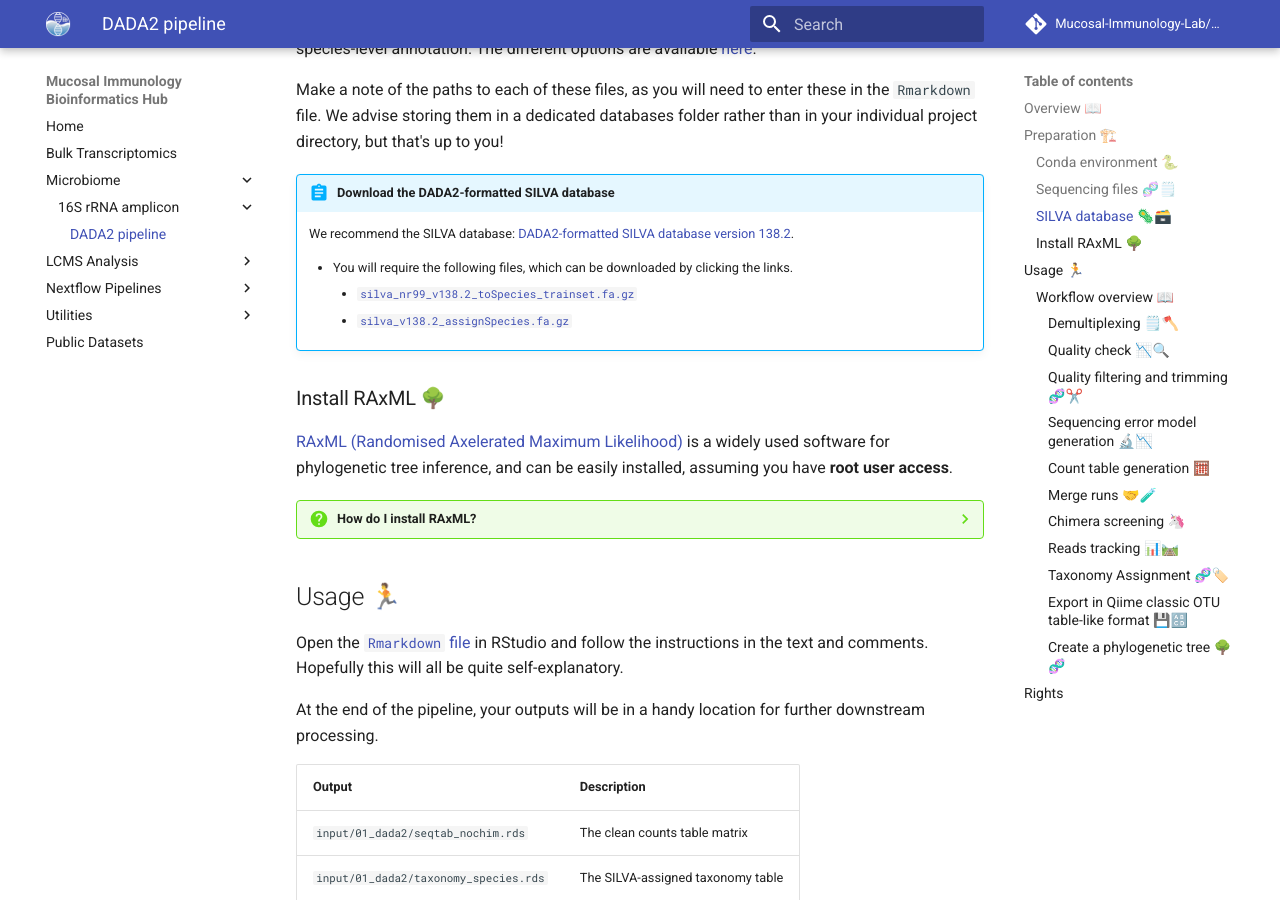
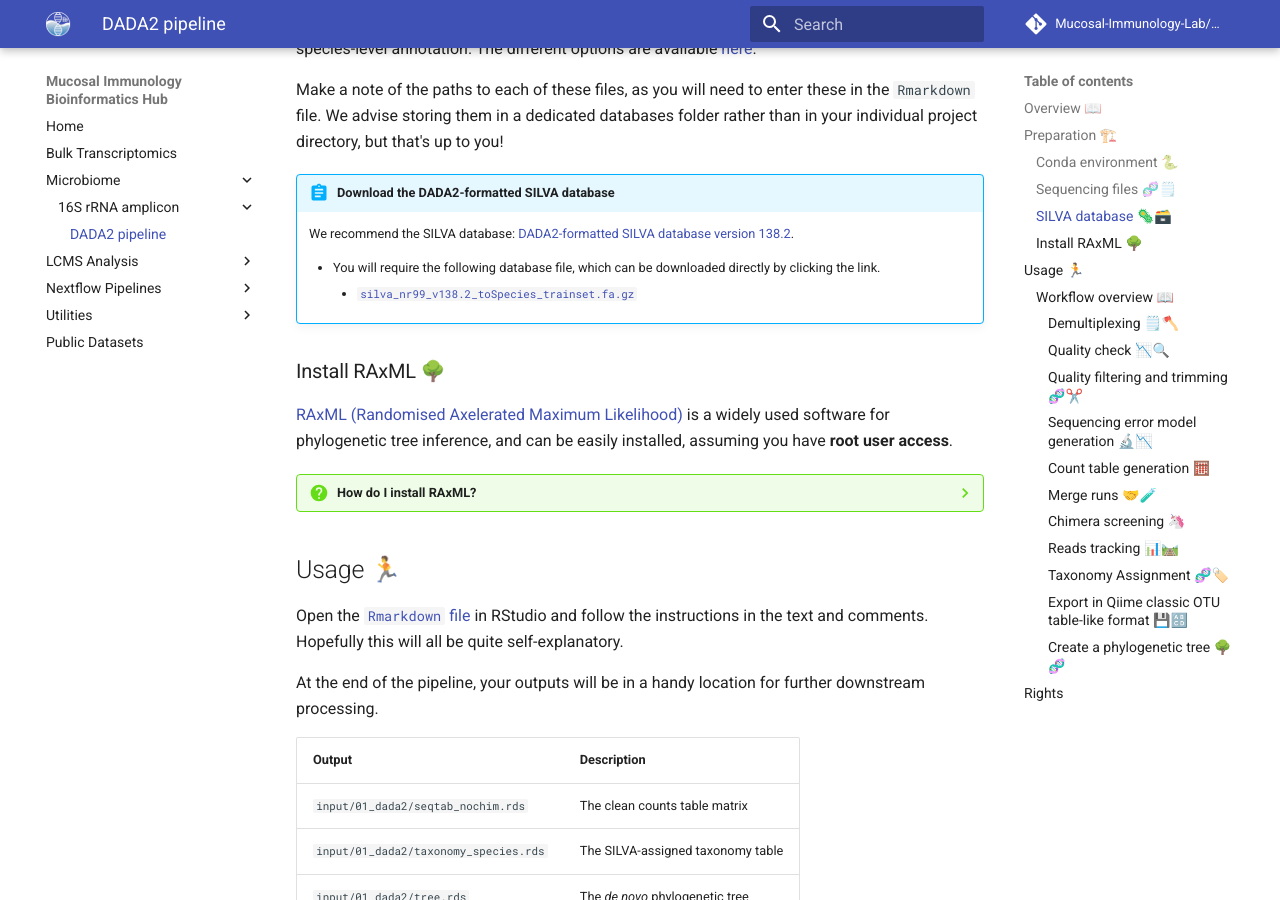
Before and after one commit to mucosal-immunology-lab/bioinformatics-hub, an MkDocs documentation site: the page built from docs/Microbiome/dada2_pipeline.md, in a window 1280 px wide and 900 px high, scrolled down 2518 px. Built offline with MkDocs 1.6.1 and Material for MkDocs 9.7.7, drawn with Linux system fonts in a browser that asks for light colours.

Commit message:
minor edit to SILVA file requirements

```diff
--- a/docs/Microbiome/dada2_pipeline.md
+++ b/docs/Microbiome/dada2_pipeline.md
@@ -137,9 +137,8 @@
 
     We recommend the SILVA database: [DADA2-formatted SILVA database version 138.2](https://zenodo.org/records/14169026).
 
-    - You will require the following files, which can be downloaded by clicking the links.
+    - You will require the following database file, which can be downloaded directly by clicking the link.
         - [`silva_nr99_v138.2_toSpecies_trainset.fa.gz`](https://zenodo.org/records/14169026/files/silva_nr99_v138.2_toSpecies_trainset.fa.gz?download=1)
-        - [`silva_v138.2_assignSpecies.fa.gz`](https://zenodo.org/records/14169026/files/silva_v138.2_assignSpecies.fa.gz?download=1)
 
 ### Install RAxML 🌳
 
```
Also changed, not shown: site/search/search_index.json.
